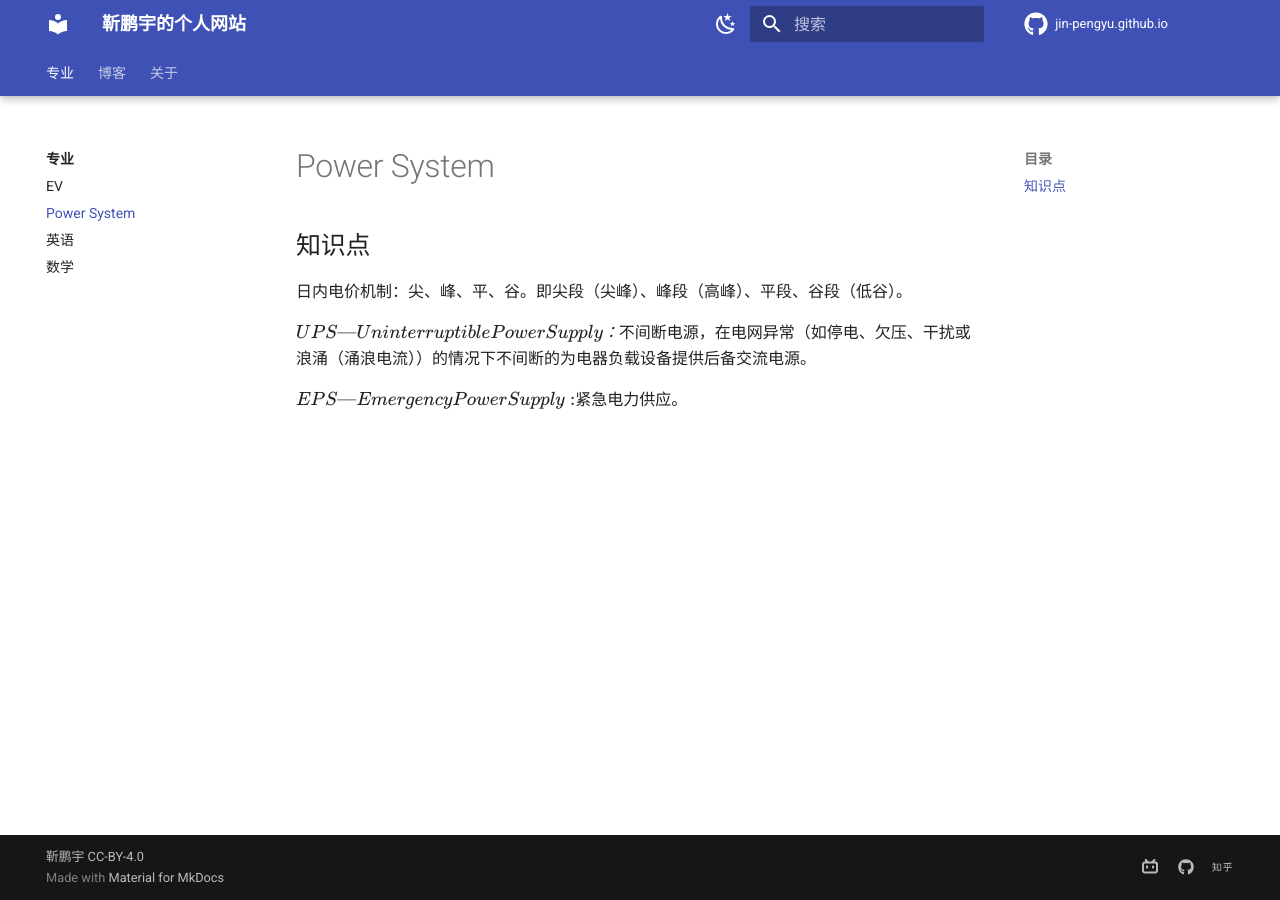
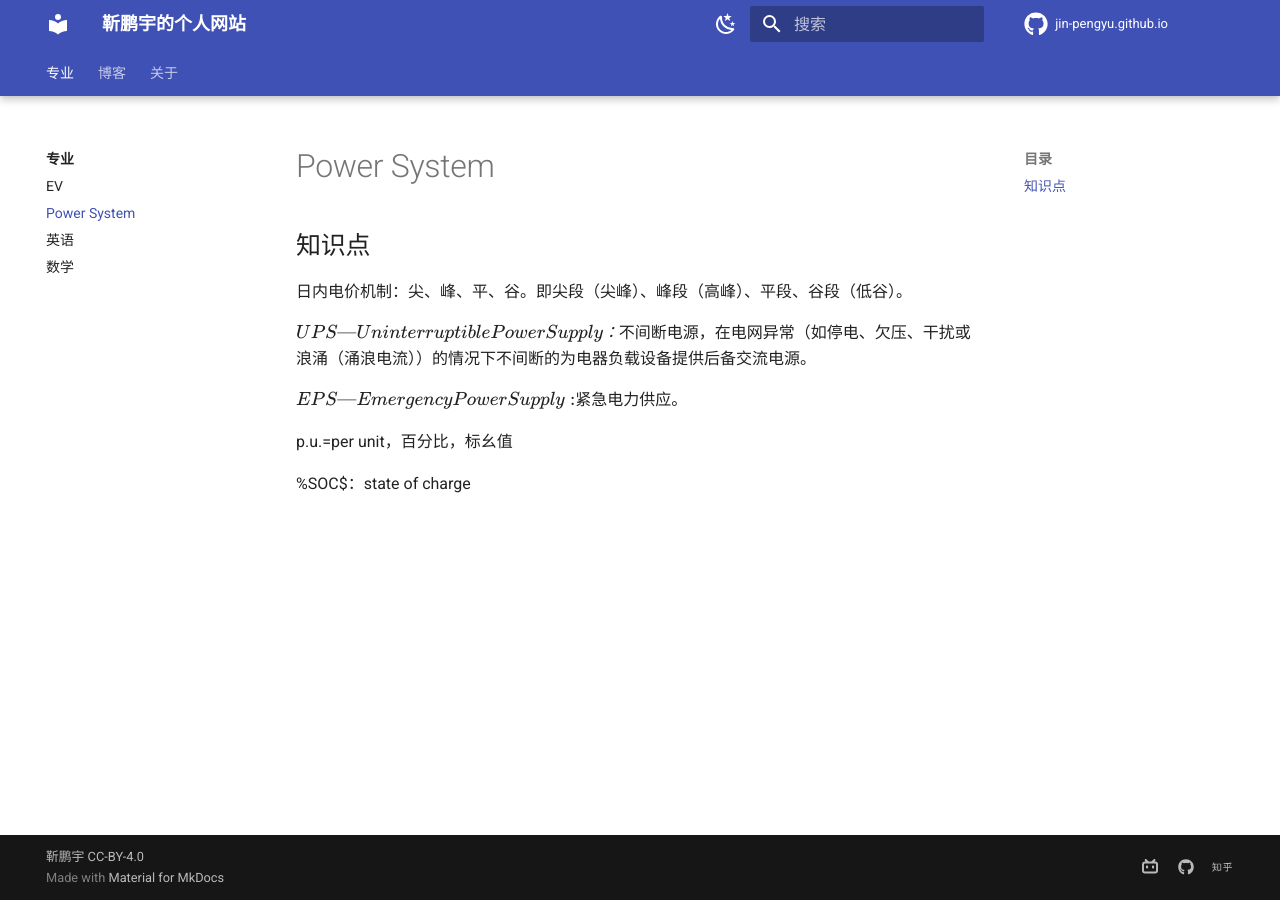
Before and after one commit to Pengyu-Jin/Pengyu-Jin.github.io, an MkDocs documentation site: the page built from docs/major/Power System/Power System.md, in a window 1280 px wide. Built offline with MkDocs 1.6.1 and Material for MkDocs 9.7.7, drawn with Linux system fonts in a browser that asks for light colours.

Commit message:
style change 246

```diff
--- a/docs/major/Power System/Power System.md
+++ b/docs/major/Power System/Power System.md
@@ -4,3 +4,7 @@
 $UPS—Uninterruptible Power Supply：$不间断电源，在电网异常（如停电、欠压、干扰或浪涌（涌浪电流））的情况下不间断的为电器负载设备提供后备交流电源。
 
 $EPS—Emergency Power Supply:$紧急电力供应。
+
+p.u.=per unit，百分比，标幺值
+
+%SOC$：state of charge
```
